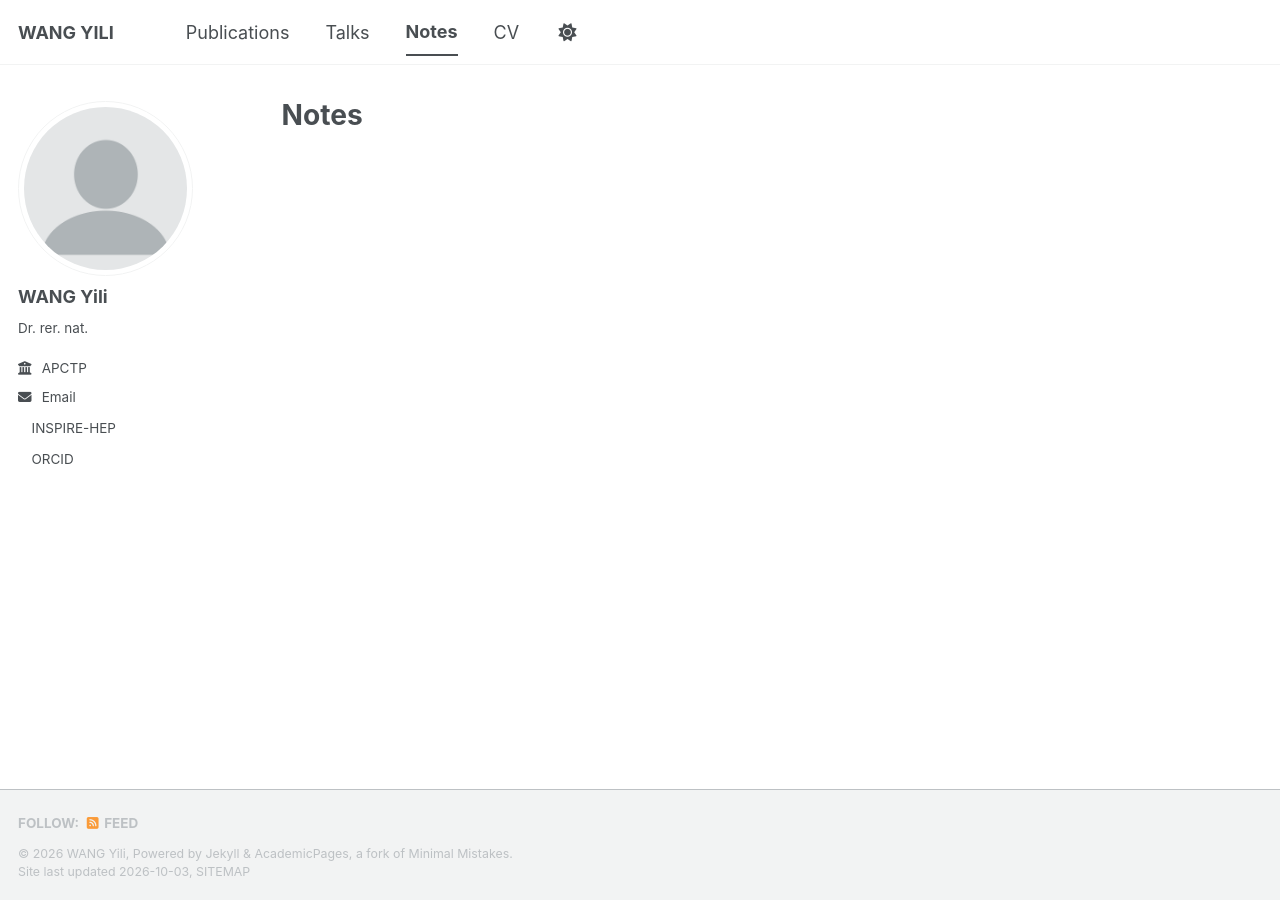
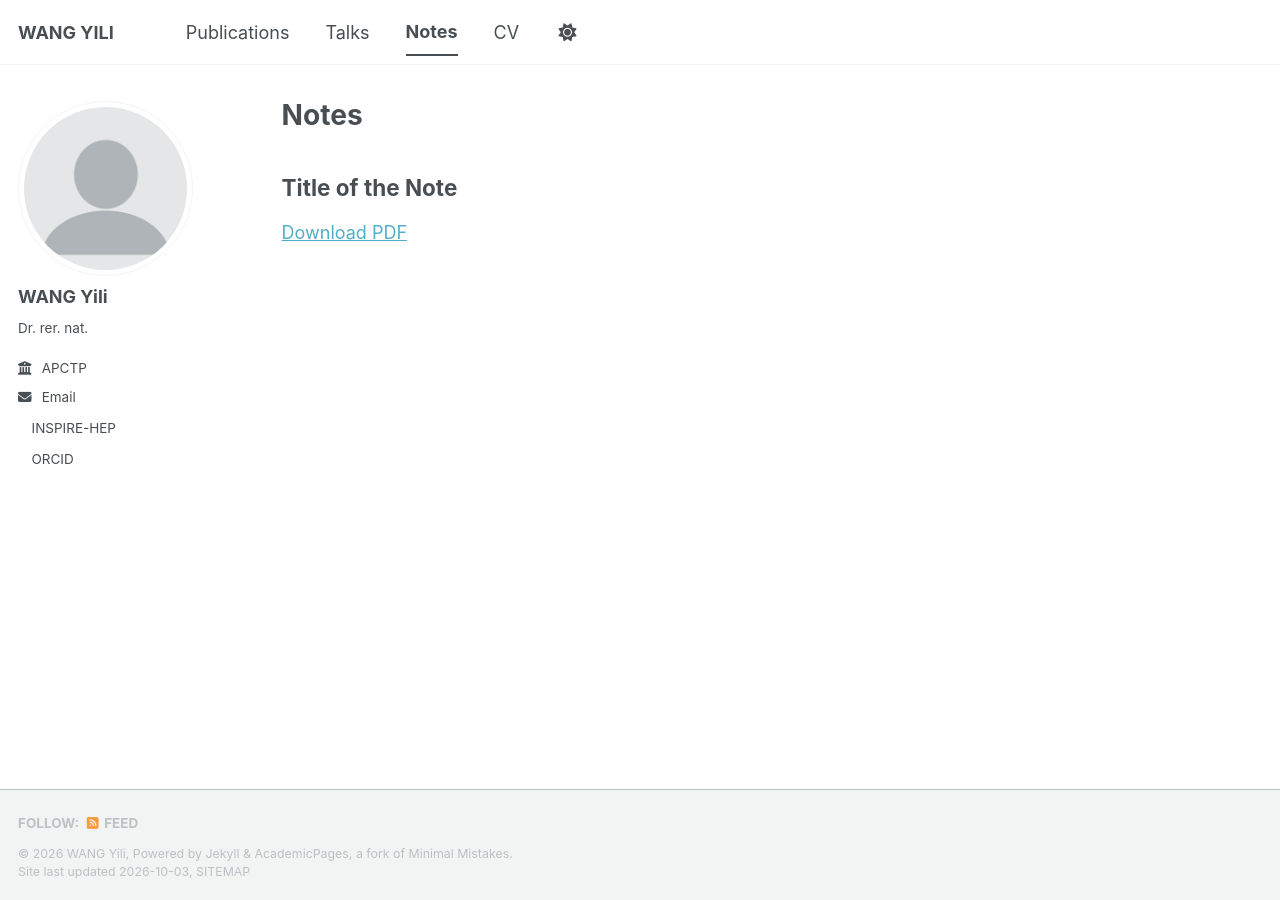
Before and after one commit to wang-yili/wang-yili.github.io, a Jekyll site: the page built from _pages/teaching.html, in a window 1280 px wide. Built offline with Jekyll 4.4.1, drawn with Linux system fonts in a browser that asks for light colours; a style sheet for code colours, icons or effects is not loaded.

Commit message:
Add PDF download link to teaching page
Added a section to download a PDF note.

```diff
--- a/_pages/teaching.html
+++ b/_pages/teaching.html
@@ -7,6 +7,8 @@ author_profile: true
 
 {% include base_path %}
 
-{% for post in site.teaching reversed %}
-  {% include archive-single.html %}
-{% endfor %}
+<h2>Title of the Note</h2>
+
+<p>
+  <a href="{{ base_path }}/files/note.pdf">Download PDF</a>
+</p>
```
